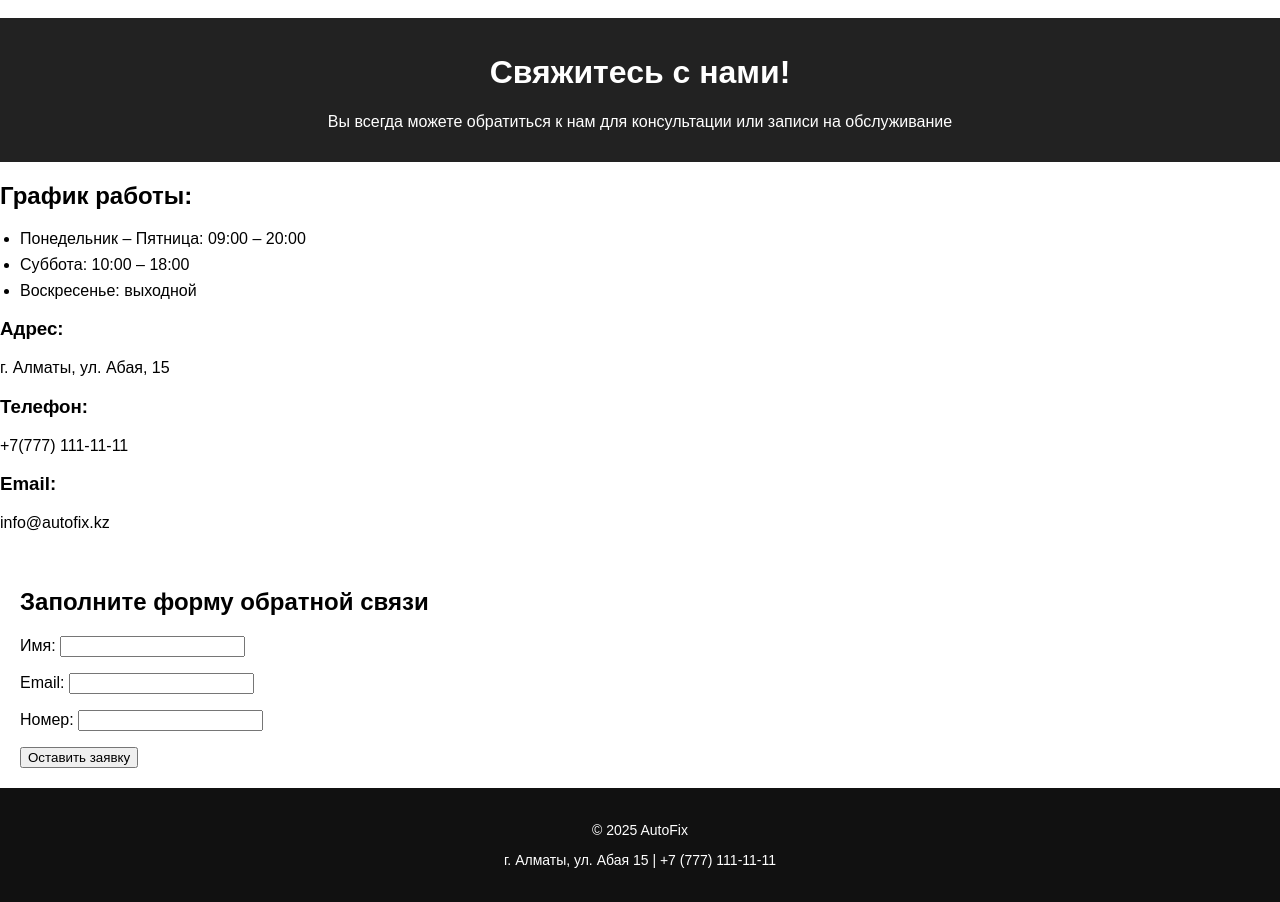
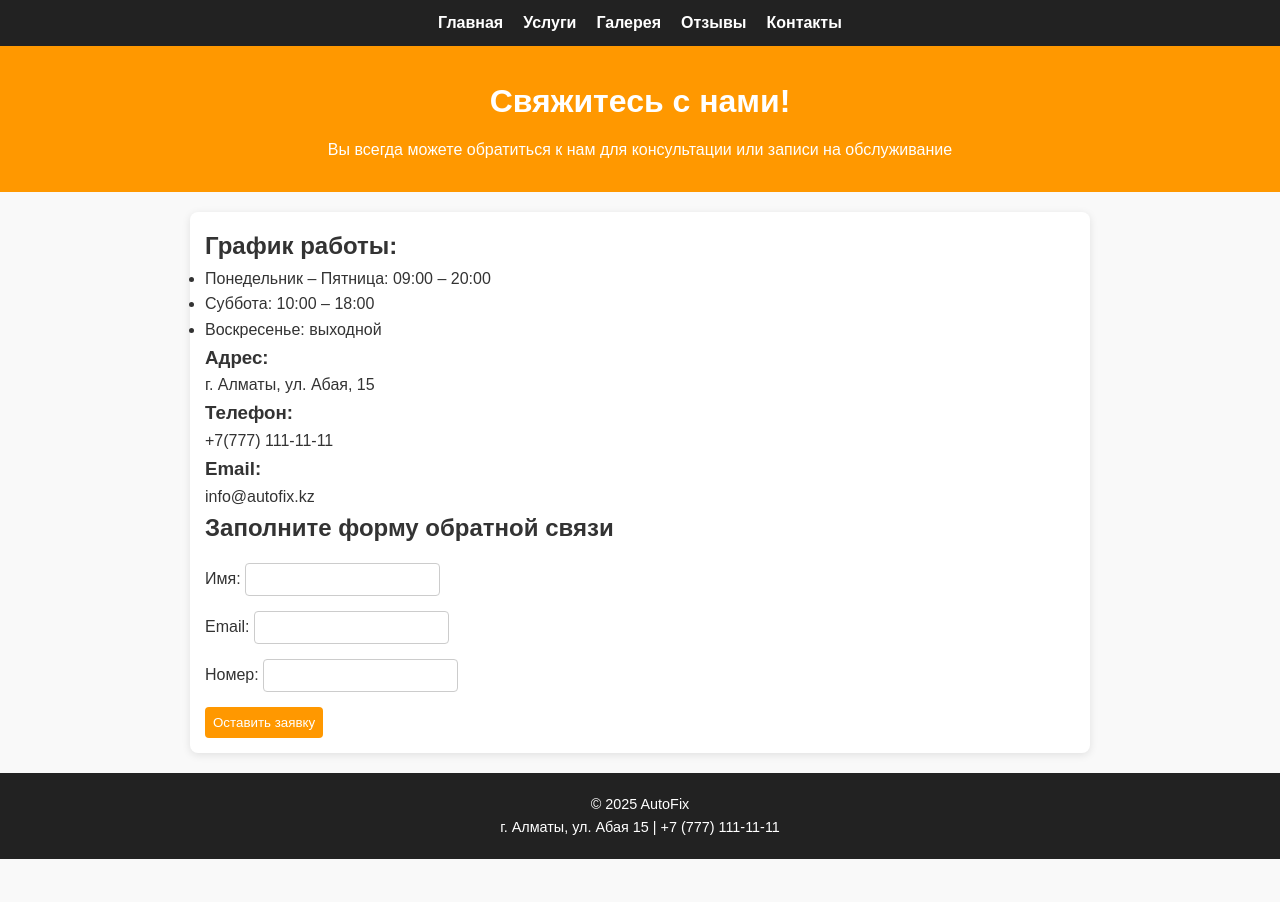
Before and after one commit to MarkyQure234/autofix, a plain HTML site: page contact.html in a window 1280 px wide. After the commit the page ends 859 px from the top, so only its background shows below. Drawn offline with Linux system fonts and the light colour scheme.

```diff
--- a/style.css
+++ b/style.css
@@ -1,82 +1,129 @@
-/* Общие настройки */
-html, body {
+/* Сброс базовых отступов */
+* {
     margin: 0;
     padding: 0;
-    overflow-x: hidden; /* убираем горизонтальный скролл */
+    box-sizing: border-box;
     font-family: Arial, sans-serif;
 }
 
-/* Шапка */
-header {
+/* Общий фон и текст */
+body {
+    background-color: #f9f9f9;
+    color: #333;
+    line-height: 1.6;
+}
+
+/* Навигация */
+nav {
     background-color: #222;
-    color: #fff;
-    padding: 15px;
-    text-align: center;
-    box-sizing: border-box; /* чтобы padding не вылезал за width */
+    padding: 10px 0;
 }
 
 nav ul {
     list-style: none;
-    margin: 0;
-    padding: 0;
     display: flex;
     justify-content: center;
-    flex-wrap: wrap; /* чтобы на мобилках переносилось */
-}
-
-nav li {
-    margin: 0 10px;
+    gap: 20px;
 }
 
 nav a {
     color: white;
     text-decoration: none;
     font-weight: bold;
+    transition: color 0.3s;
 }
 
 nav a:hover {
-    text-decoration: underline;
+    color: #ff9800;
 }
 
-/* Герой-блок (оранжевый фон) */
-.hero {
-    background-color: #ff8c00;
+/* Заголовки */
+header {
+    text-align: center;
+    padding: 30px 15px;
+    background-color: #ff9800;
     color: white;
-    text-align: center;
-    padding: 40px 20px;
 }
 
-/* Секции */
-section {
-    padding: 20px;
+header h1 {
+    font-size: 2rem;
+    margin-bottom: 10px;
 }
 
-/* Списки */
-ul {
-    margin: 0;
-    padding-left: 20px; /* аккуратный отступ */
+/* Основной контент */
+main {
+    max-width: 900px;
+    margin: 20px auto;
+    padding: 15px;
+    background: white;
+    border-radius: 8px;
+    box-shadow: 0 2px 8px rgba(0,0,0,0.1);
 }
 
-li {
-    margin-bottom: 8px;
+/* Таблицы */
+table {
+    width: 100%;
+    border-collapse: collapse;
+    margin-top: 15px;
+}
+
+table th, table td {
+    border: 1px solid #ddd;
+    padding: 10px;
+    text-align: left;
+}
+
+table th {
+    background-color: #f4f4f4;
+}
+
+/* Галерея */
+figure {
+    display: inline-block;
+    margin: 10px;
+    text-align: center;
+}
+
+figure img {
+    border-radius: 5px;
+    box-shadow: 0 2px 6px rgba(0,0,0,0.2);
+}
+
+/* Форма */
+form p {
+    margin: 10px 0;
+}
+
+input, button {
+    padding: 8px;
+    margin-top: 5px;
+    border: 1px solid #ccc;
+    border-radius: 4px;
+}
+
+button {
+    background: #ff9800;
+    color: white;
+    cursor: pointer;
+    border: none;
+    transition: background 0.3s;
+}
+
+button:hover {
+    background: #e68900;
 }
 
 /* Футер */
 footer {
-    background-color: #111;
-    color: #fff;
     text-align: center;
     padding: 20px;
-    font-size: 14px;
-    box-sizing: border-box;
+    margin-top: 20px;
+    background-color: #222;
+    color: white;
+    font-size: 0.9rem;
 }
 
 footer a {
-    color: orange;
+    color: #ff9800;
     text-decoration: none;
-    font-weight: bold;
 }
-
-footer a:hover {
-    text-decoration: underline;
-}
```
